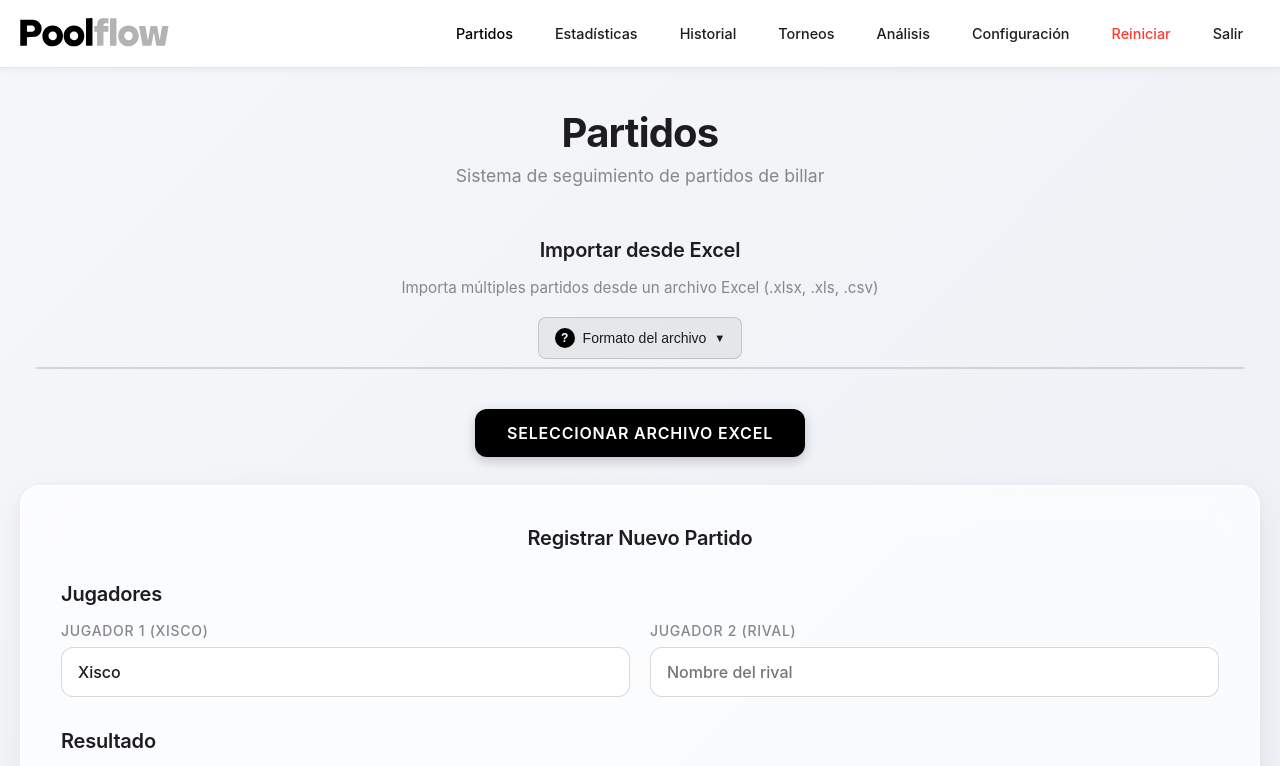
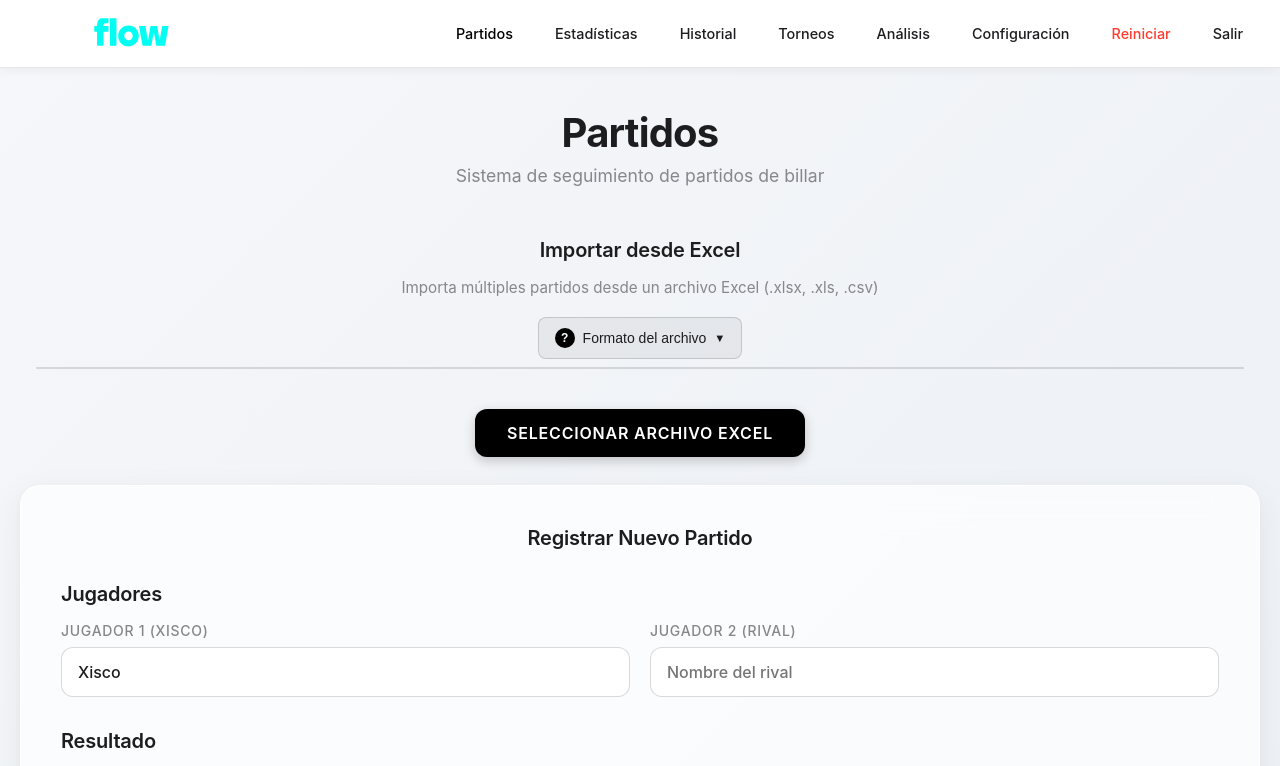
Before and after one commit to xiscobarcelo/pool, a plain HTML site: page registro-partidos.html in a window 1280 px wide. Shown: the top 766 px of the page. Drawn offline with Linux system fonts and the light colour scheme; sample sign-in values are in the browser's storage.

Commit message:
Update registro-partidos.html

```diff
--- a/registro-partidos.html
+++ b/registro-partidos.html
@@ -31,7 +31,7 @@
         <div class="header-content">
              <a href="inicio.html" class="logo">
              <div class="logo-icon">
-   <img src="/pool/images/poollogo.svg" width="190px"alt="PoolFlow tracker">
+   <img src="/pool/images/poollogo_wb.svg" width="190px"alt="PoolFlow tracker">
 			 </div>
 			 </a>
 
```
